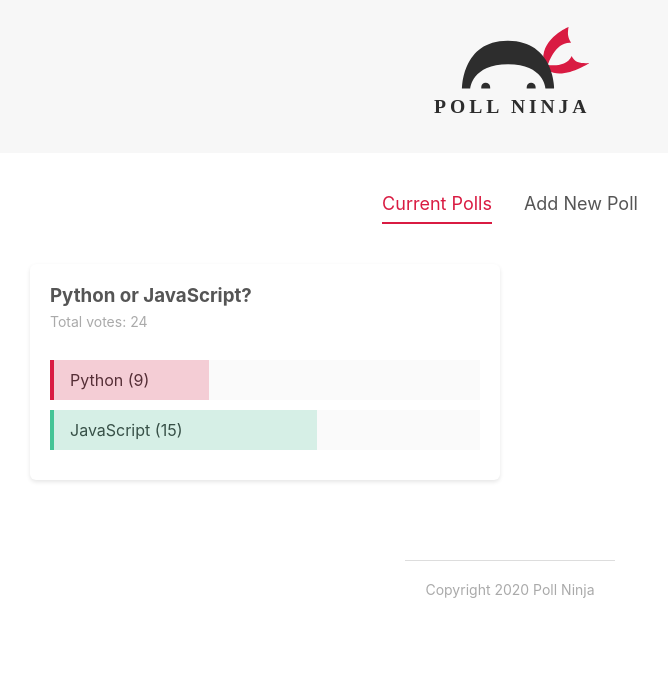
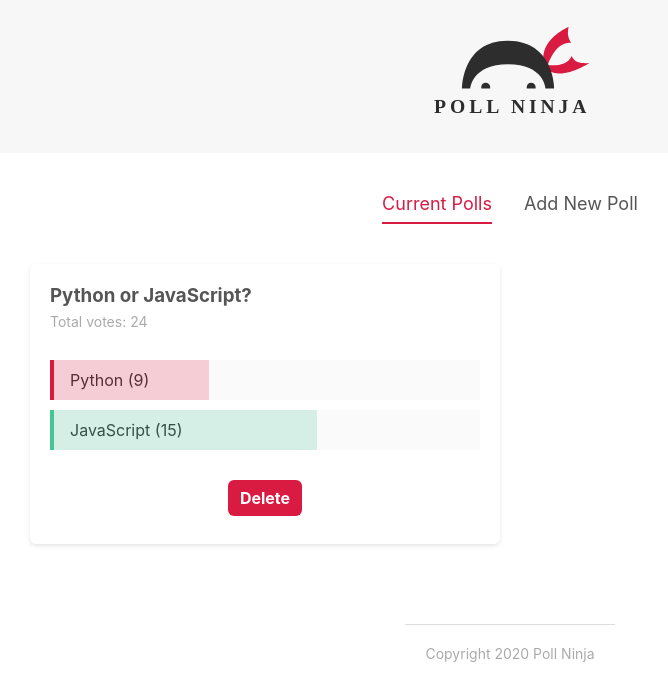
Before and after one commit to sai-myne/Svelte-Basic, a Svelte app: page / in a window 1280 px wide. Shown: the top 700 px of the page, without its empty margins (130-798 px from the left). Built offline with nearby package versions, Linux system fonts and the light colour scheme.

Commit message:
Deleting Polls

```diff
--- a/src/components/PollDetails.svelte
+++ b/src/components/PollDetails.svelte
@@ -1,6 +1,7 @@
 <script>
     import PollStore from '../stores/PollStore';
     import Card from '../shared/Card.svelte';
+    import Button from '../shared/Button.svelte'
     export let poll;
 
     // reactive values
@@ -22,6 +23,13 @@
         })
 
     };
+
+    // deleting a poll
+    const handleDelete = (id) => {
+        PollStore.update(currentPolls => {
+            return currentPolls.filter(poll => poll.id != id);
+        });
+    };
 </script>
 
 <Card>
@@ -35,6 +43,9 @@
         <div class="answer" on:click={() => handleVote('b', poll.id)}>
             <div class="percent percent-b" style="width: {percentB}%"></div>
             <span>{ poll.answerB } ({ poll.votesB }) </span>
+        </div>
+        <div class="delete">
+            <Button flat={true} on:click={() => handleDelete(poll.id)}>Delete</Button>
         </div>
     </div>
 </Card>
@@ -77,4 +88,8 @@
       border-left: 4px solid #45c496;
       background: rgba(69,196,150,0.2);
   }
+  .delete{
+      margin-top: 30px;
+      text-align: center;
+  }
 </style>
--- a/src/shared/Button.svelte
+++ b/src/shared/Button.svelte
@@ -4,7 +4,7 @@
     export let inverse = false;
 </script>
 
-<button class={type} class:flat={flat} class:inverse={inverse}>
+<button class={type} class:flat={flat} class:inverse={inverse} on:click>
     <slot><!-- optional fallback --></slot>
 </button>
 
```
